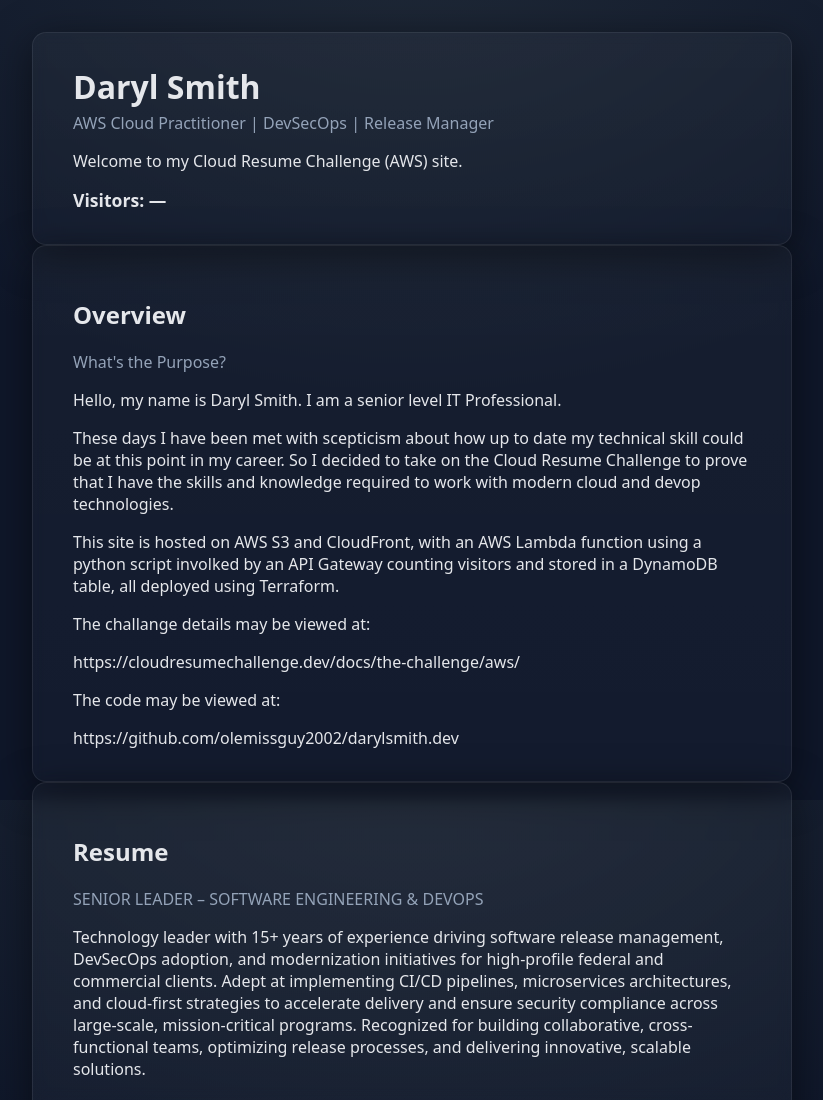
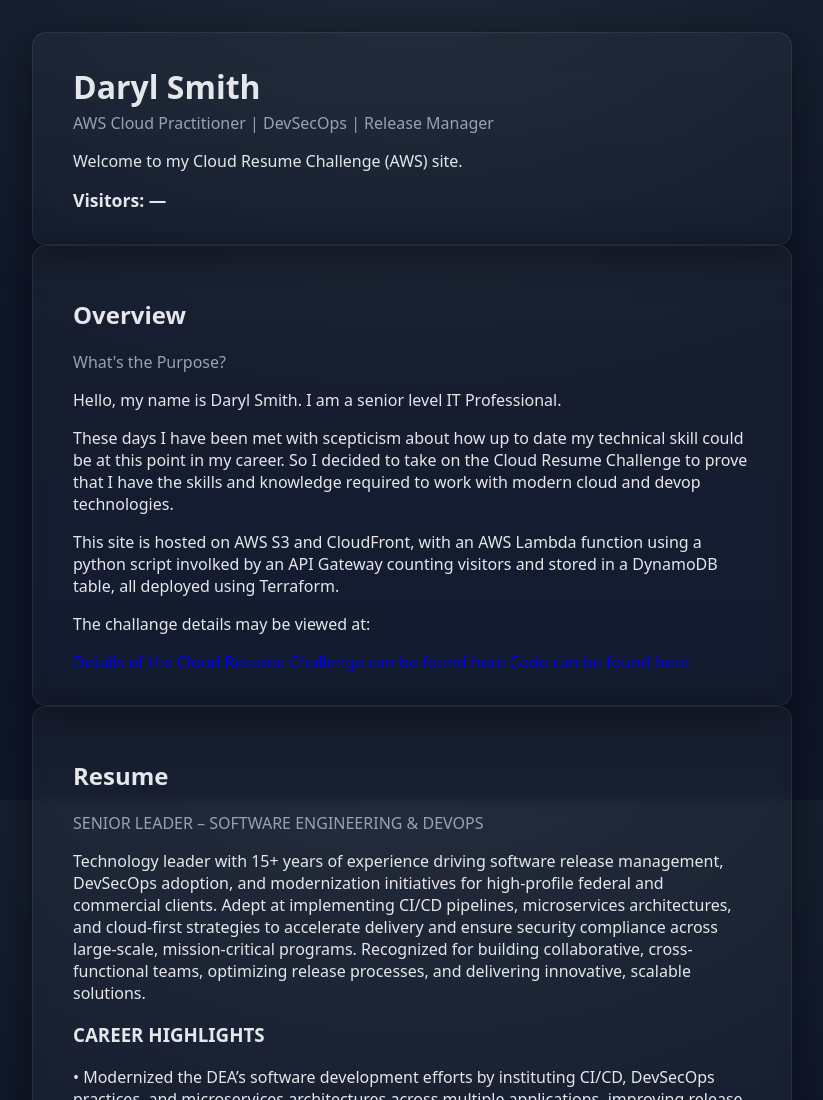
Before and after one commit to olemissguy2002/darylsmith.dev, a plain HTML site: page frontend/index.html in a window 1280 px wide. Shown: the top 1100 px of the page, without its empty margins (228-1051 px from the left). Drawn offline with Linux system fonts and the light colour scheme; no server answers.

Commit message:
Added text in index.html 6

```diff
--- a/frontend/index.html
+++ b/frontend/index.html
@@ -31,9 +31,13 @@
         involked by an API Gateway counting visitors and stored in a DynamoDB table, all deployed using
         Terraform. </p>
         <p>The challange details may be viewed at: </p>
-      <href>https://cloudresumechallenge.dev/docs/the-challenge/aws/</href>
-      <p>The code may be viewed at: </p>
-      <href>https://github.com/olemissguy2002/darylsmith.dev</href>
+      <a href="https://cloudresumechallenge.dev/docs/the-challenge/aws/" target="_blank" rel="noopener noreferrer">
+        Details of the Cloud Resume Challenge can be found here
+      </a>
+      <a href="https://github.com/olemissguy2002/darylsmith.dev" target="_blank" rel="noopener noreferrer">
+  Code can be found here
+</a>
+
 
     </section>
     <section class="card">
```
